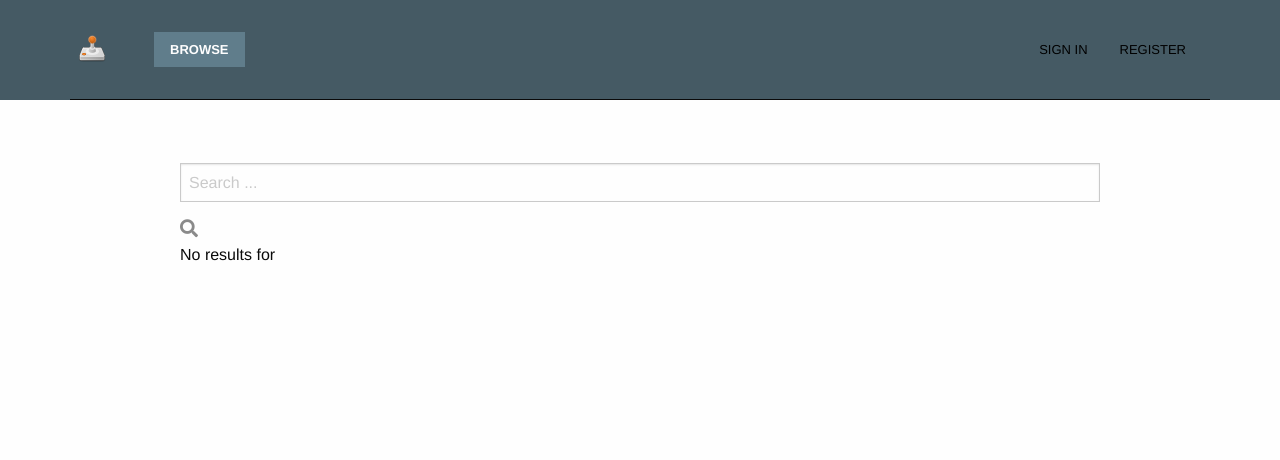
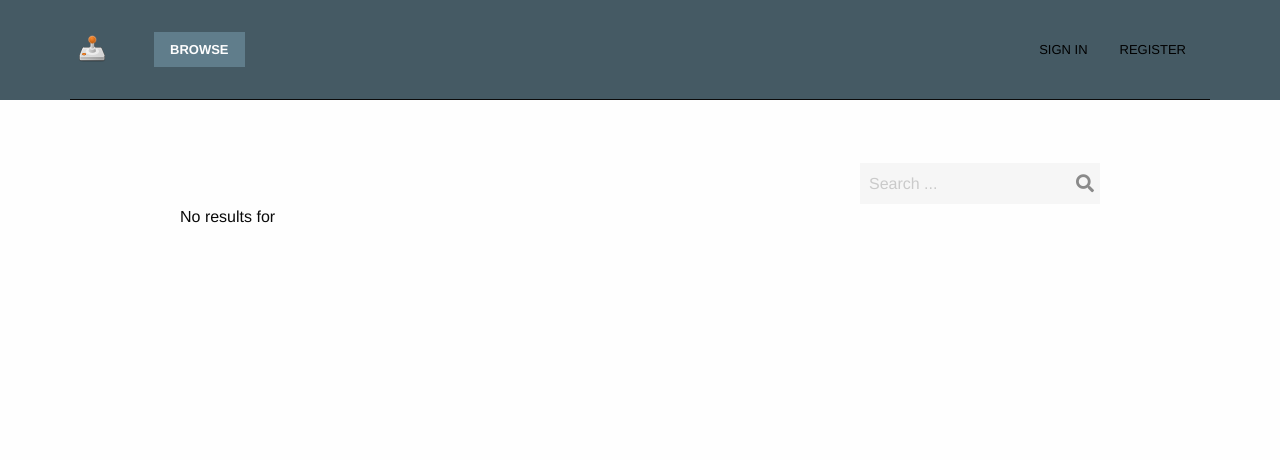
Before and after one commit to hien-cao/Game-online-shop, a Django app: page /games/search/ in a window 1280 px wide. Shown: the top 460 px of the page. Run offline with Django 3.2, Linux system fonts and the light colour scheme; some libraries are stand-ins or nearby versions.

Commit message:
update search styles

```diff
--- a/apps/core/static/styles/app.css
+++ b/apps/core/static/styles/app.css
@@ -191,26 +191,28 @@ footer > .container {
 * Search form
 */
 
-.search-form {
-  overflow: auto;
-  width: 100%;
+#search-form {
+  position: relative;
+  display: flex;
+  flex-direction: column;
+  align-items: flex-end;
 }
 
-.autosuggestion {
-  display: block;
+#autosuggestion-input {
+  width: 240px;
+  min-width: 25%;
+  display: flex;
+  flex-direction: row;
   background-color: #f6f6f6;
+  border: 1px solid transparent;
   padding-right: 5px;
 }
 
-.autosuggestion:hover {
-  border: 1px solid #607d8b
+#autosuggestion-input:hover {
+  border: 1px solid #607d8b;
 }
 
-.autosuggestion-input {
-  display: flex;
-}
-
-.autosuggestion-input input{
+#autosuggestion-input input{
   margin: 0;
   outline: none;
   background-color: transparent;
@@ -218,7 +220,7 @@ footer > .container {
   border: none;
   box-shadow: none;
 }
-.autosuggestion-input input:focus {
+#autosuggestion-input-container input:focus {
   outline: none;
   background-color: transparent;
   border: none;
@@ -240,24 +242,25 @@ footer > .container {
   box-shadow: none;
 }
 
-.suggestionList {
+#suggestion-list {
+  width: 240px;
+  min-width: 25%;
   position: absolute;
+  top: 100%;
   margin-top: 5px;
   font-size: .8rem;
-  border-radius: 5px;
   background: #f6f6f6;
   color: #8a8a8a;
   z-index: 1;
 }
 
-.suggestionList div {
+#suggestion-list>div {
   padding: 5px;
 }
 
-.autosuggestion-active {
+.suggestion-active {
   color: #fefefe;
   background-color: #455a64;
-  border-radius: 5px;
 }
 
 
```
